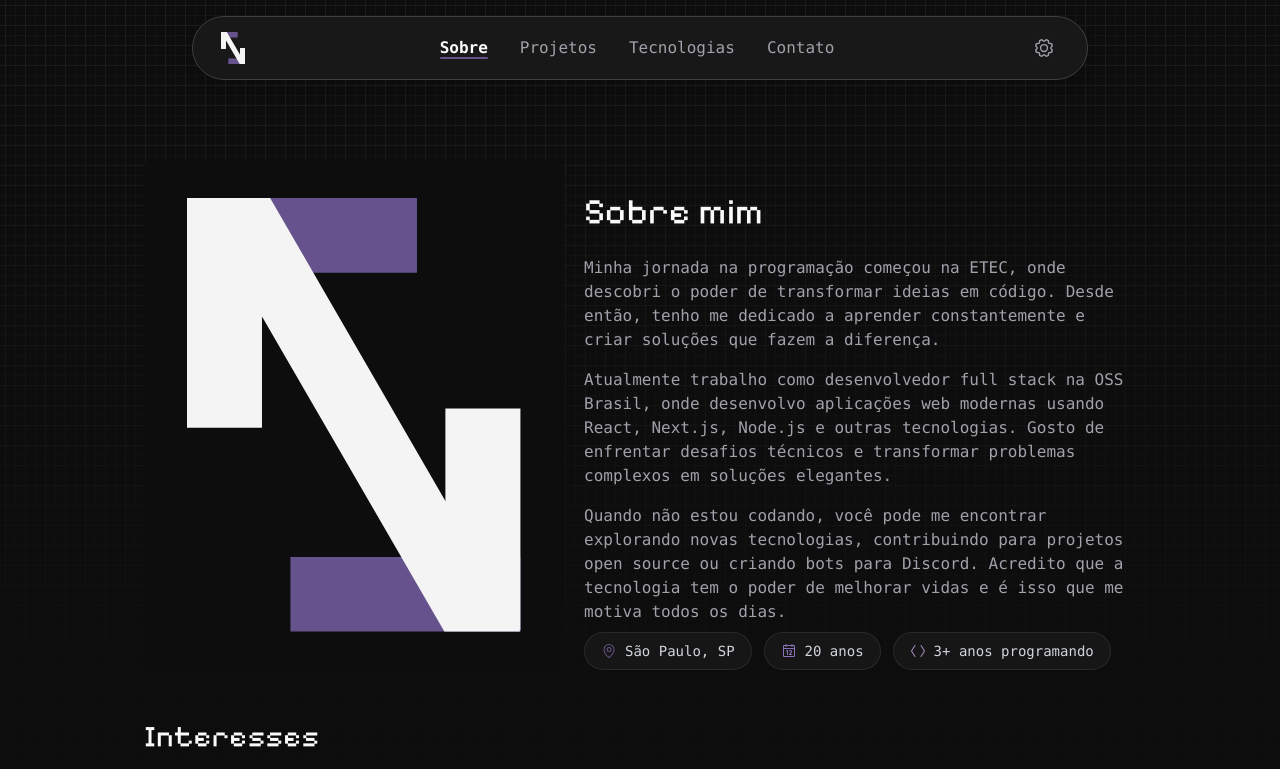
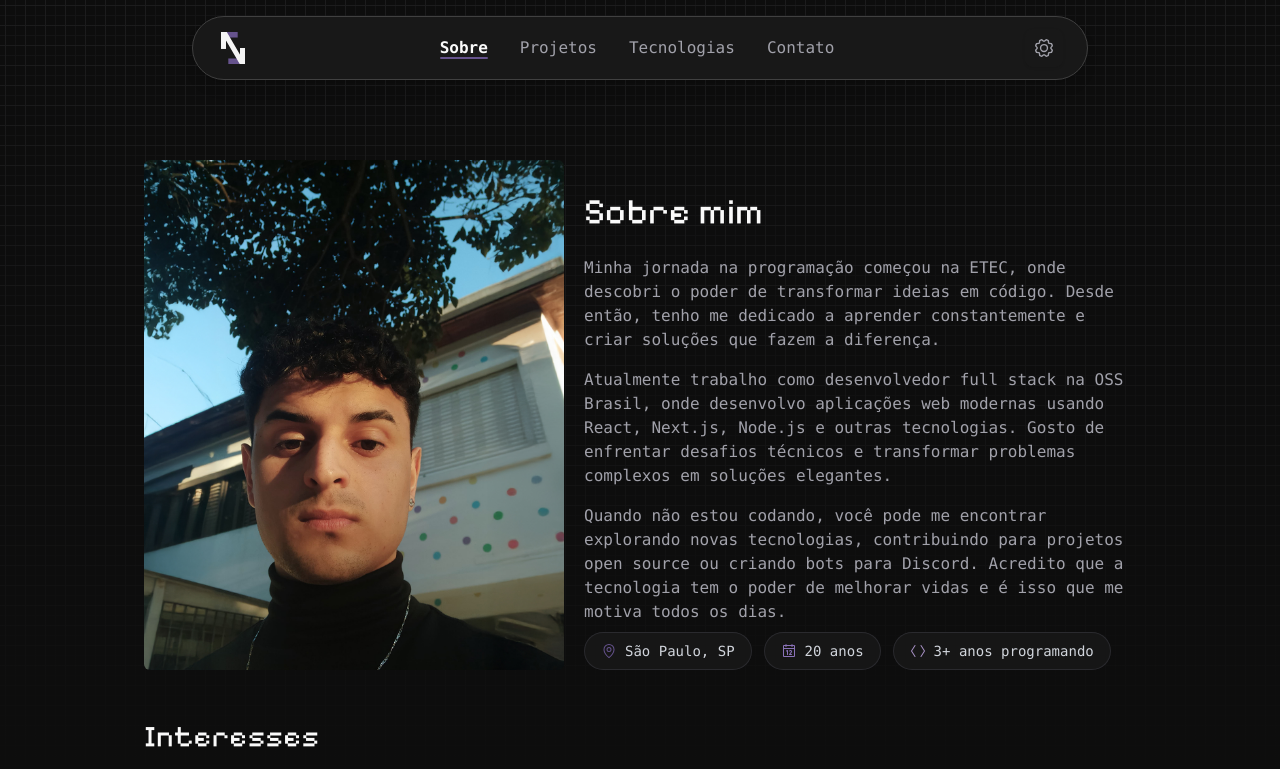
Before and after one commit to nahtanPNG/nahtanPNG, a Next.js app: page /about in a window 1280 px wide. Shown: the top 769 px of the page. Built offline with nearby package versions, Linux system fonts and the light colour scheme.

Commit message:
feat: new picture

```diff
--- a/src/app/about/components/hero.tsx
+++ b/src/app/about/components/hero.tsx
@@ -18,10 +18,10 @@ export default function HeroSection() {
       ref={aboutRef}
     >
       <Image
-        src="/favicon.svg"
+        src="/nathan.JPG"
         alt="Avatar"
-        width={500}
-        height={500}
+        width={1000}
+        height={1000}
         className="rounded-md w-[420px] h-auto object-cover"
       />
       <div className="flex flex-col gap-2">
--- a/src/app/components/AboutCard.tsx
+++ b/src/app/components/AboutCard.tsx
@@ -6,11 +6,11 @@ export default function AboutCard() {
     <Card className="card-glass col-span-1 md:col-span-2 p-8 flex flex-col justify-center items-start">
       <div className="flex items-center gap-4 mb-3">
         <Image
-          src="/avatar.png"
+          src="/nathan.JPG"
           alt="Avatar"
-          width={80}
-          height={80}
-          className="w-20 h-20 rounded-full border-2 border-primary dark:border-zinc-700 object-cover"
+          width={500}
+          height={500}
+          className="w-20 h-20 rounded-full border-2 border-primary dark:border-zinc-700 object-cover object-bottom"
         />
         <div>
           <span className="font-semibold text-lg text-primary pixel-font">
```
Also changed, not shown: public/nathan.JPG (added).
